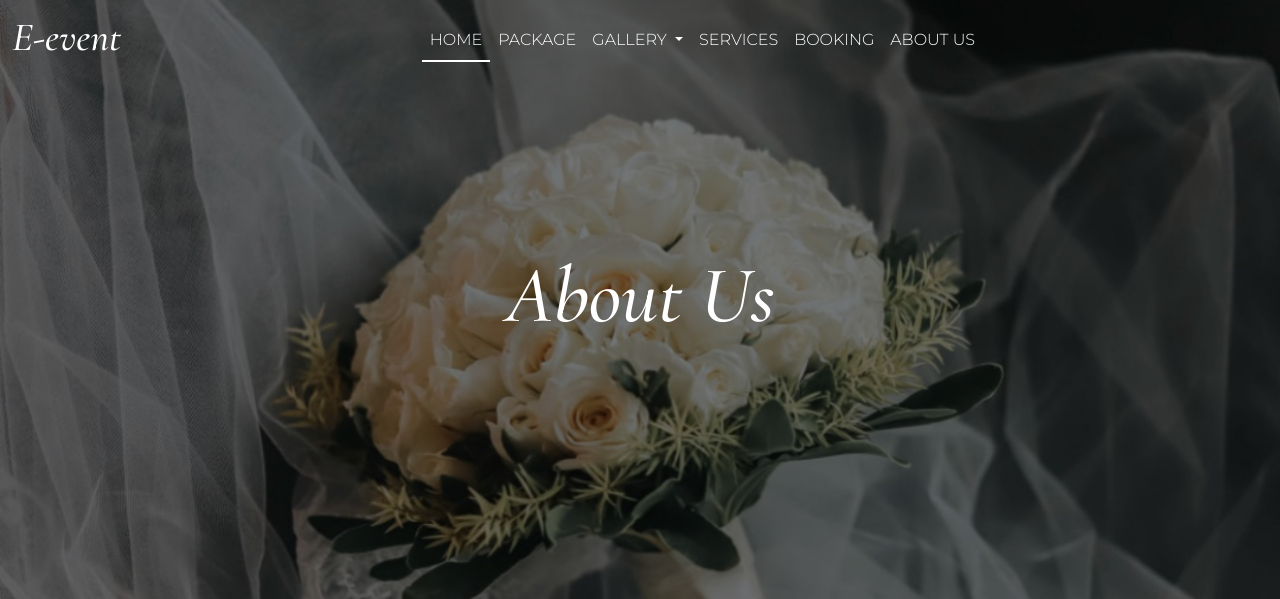
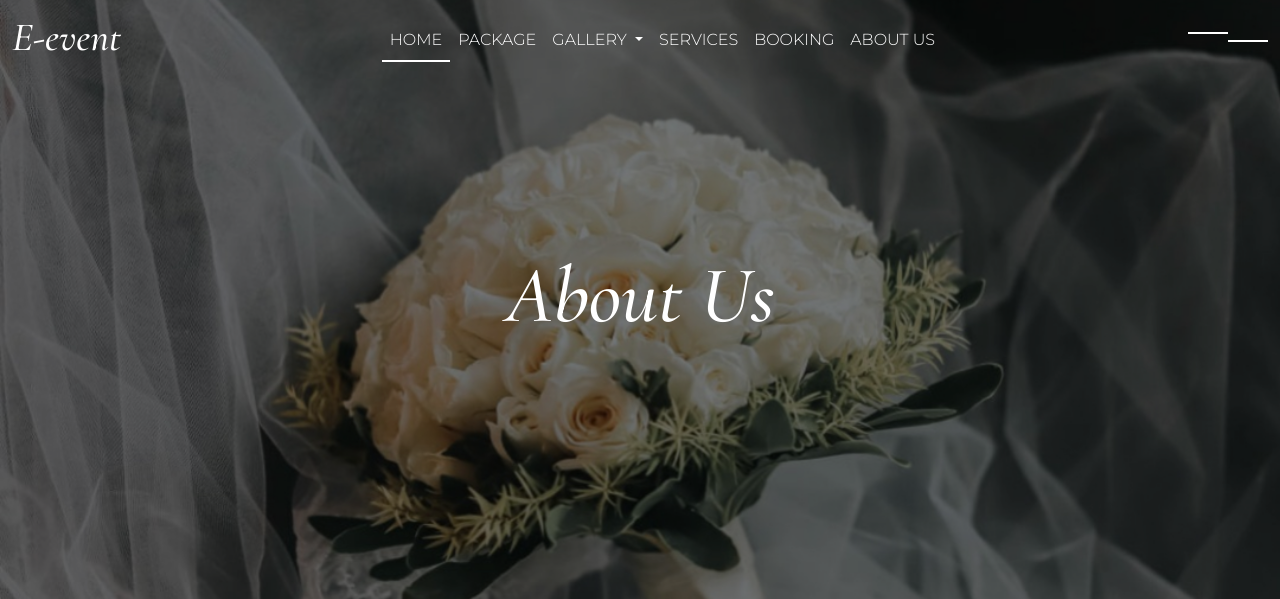
Before and after one commit to MJkun17/event, a PHP site: page /aboutus.html in a window 1280 px wide. Shown: the top 599 px of the page. Run offline with PHP 8.4, Linux system fonts and the light colour scheme; some libraries are stand-ins or nearby versions.

```diff
--- a/aboutus.html/aboutus.css
+++ b/aboutus.html/aboutus.css
@@ -14,6 +14,25 @@ html, body{
     padding: 0;
 
   }
+
+
+  .custom-toggler-icon span {
+    display: block;
+    float: right;
+    width: 40px;
+    height: 2px;
+    background: white;
+    margin: 8px 0;
+  }
+  .custom-toggler-icon::after {
+    content: "";
+    float: left;
+    display: block;
+    width: 40px;
+    height: 2px;
+    background: white;
+  }
+
 
 
   .section-1 {
@@ -364,3 +383,9 @@ ul li a{
       -webkit-animation-name: fadeIn;
       animation-name: fadeIn;
     }
+
+    @media (max-width: 991.98px) {
+      .left-toggler{
+        display: none;
+      }
+     }
```
